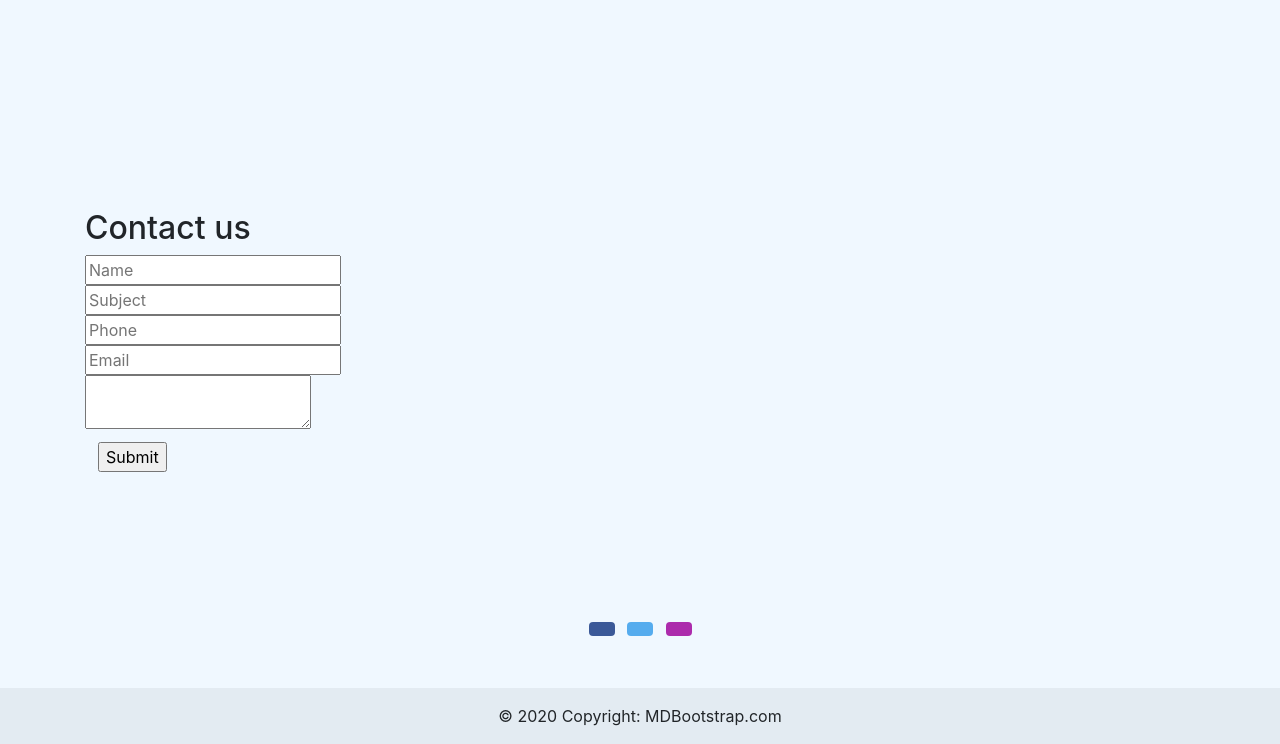
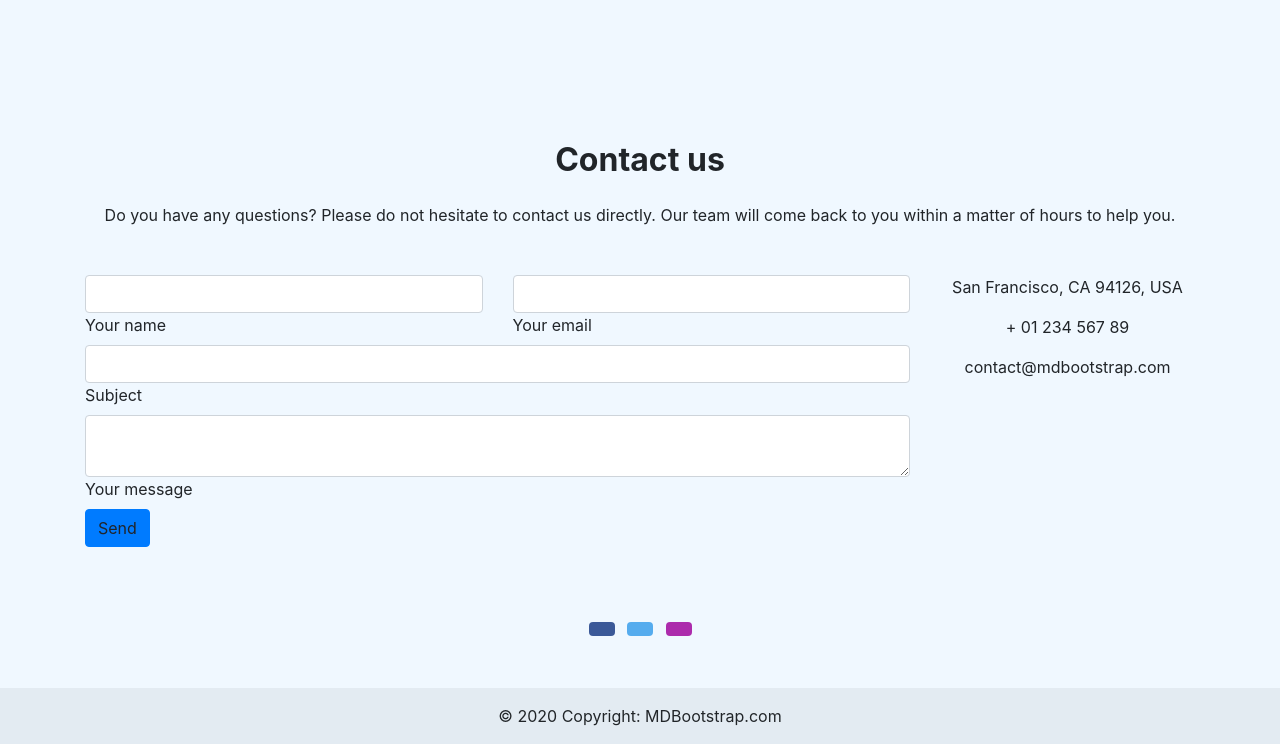
Before and after one commit to VCGithubCode/the-love-bugs, a Django app: page /contact/ in a window 1280 px wide. Shown: the part 56-800 px from the top of the page. Run offline with Django 3.2, Linux system fonts and the light colour scheme; some libraries are stand-ins or nearby versions.

Commit message:
Add basic bootstrap for contact page

```diff
--- a/home/templates/home/contact.html
+++ b/home/templates/home/contact.html
@@ -13,6 +13,107 @@
 
 {% block content %}
 
+
+
+
+
+<section class="mb-4">
+
+    <!--Section heading-->
+    <h2 class="h1-responsive font-weight-bold text-center my-4">Contact us</h2>
+    <!--Section description-->
+    <p class="text-center w-responsive mx-auto mb-5">Do you have any questions? Please do not hesitate to contact us directly. Our team will come back to you within
+        a matter of hours to help you.</p>
+
+    <div class="row">
+
+        <!--Grid column-->
+        <div class="col-md-9 mb-md-0 mb-5">
+            <form id="contact-form" name="contact-form" action="mail.php" method="POST">
+
+                <!--Grid row-->
+                <div class="row">
+
+                    <!--Grid column-->
+                    <div class="col-md-6">
+                        <div class="md-form mb-0">
+                            <input type="text" id="name" name="name" class="form-control">
+                            <label for="name" class="">Your name</label>
+                        </div>
+                    </div>
+                    <!--Grid column-->
+
+                    <!--Grid column-->
+                    <div class="col-md-6">
+                        <div class="md-form mb-0">
+                            <input type="text" id="email" name="email" class="form-control">
+                            <label for="email" class="">Your email</label>
+                        </div>
+                    </div>
+                    <!--Grid column-->
+
+                </div>
+                <!--Grid row-->
+
+                <!--Grid row-->
+                <div class="row">
+                    <div class="col-md-12">
+                        <div class="md-form mb-0">
+                            <input type="text" id="subject" name="subject" class="form-control">
+                            <label for="subject" class="">Subject</label>
+                        </div>
+                    </div>
+                </div>
+                <!--Grid row-->
+
+                <!--Grid row-->
+                <div class="row">
+
+                    <!--Grid column-->
+                    <div class="col-md-12">
+
+                        <div class="md-form">
+                            <textarea type="text" id="message" name="message" rows="2" class="form-control md-textarea"></textarea>
+                            <label for="message">Your message</label>
+                        </div>
+
+                    </div>
+                </div>
+                <!--Grid row-->
+
+            </form>
+
+            <div class="text-center text-md-left">
+                <a class="btn btn-primary" onclick="document.getElementById('contact-form').submit();">Send</a>
+            </div>
+            <div class="status"></div>
+        </div>
+        <!--Grid column-->
+
+        <!--Grid column-->
+        <div class="col-md-3 text-center">
+            <ul class="list-unstyled mb-0">
+                <li><i class="fas fa-map-marker-alt fa-2x"></i>
+                    <p>San Francisco, CA 94126, USA</p>
+                </li>
+
+                <li><i class="fas fa-phone mt-4 fa-2x"></i>
+                    <p>+ 01 234 567 89</p>
+                </li>
+
+                <li><i class="fas fa-envelope mt-4 fa-2x"></i>
+                    <p>contact@mdbootstrap.com</p>
+                </li>
+            </ul>
+        </div>
+        <!--Grid column-->
+
+    </div>
+
+</section>
+
+
+{% comment %}
 <body class="Contact">
     <div class="wrapper">
         <h2>Contact us</h2>
@@ -53,6 +154,6 @@
         </form>
     </div>
     <script src="static/js/script.js"></script>
-</body>
+</body> {% endcomment %}
 
 {% endblock %}
```
